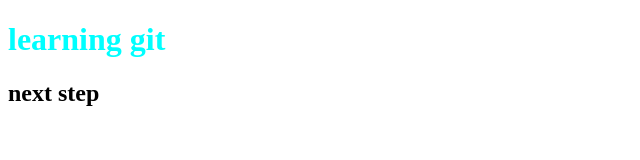
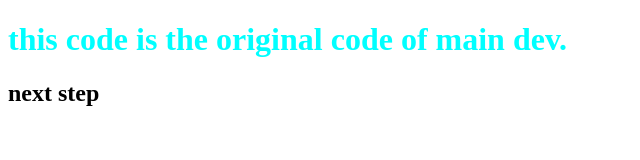
Before and after one commit to guna1829/prudvikCode, a plain HTML site: page index.html in a window 1280 px wide. Shown: the whole page, without its empty margins (0-640 px from the left). Drawn offline with Linux system fonts and the light colour scheme.

Commit message:
changed h1 tag in Main branch

```diff
--- a/index.html
+++ b/index.html
@@ -7,7 +7,7 @@
     <title>Document</title>
 </head>
 <body>
-    <h1>learning git</h1>
+    <h1>this code is the original code of main dev.</h1>
     <h2>next step</h2>
 </body>
 </html>
```
